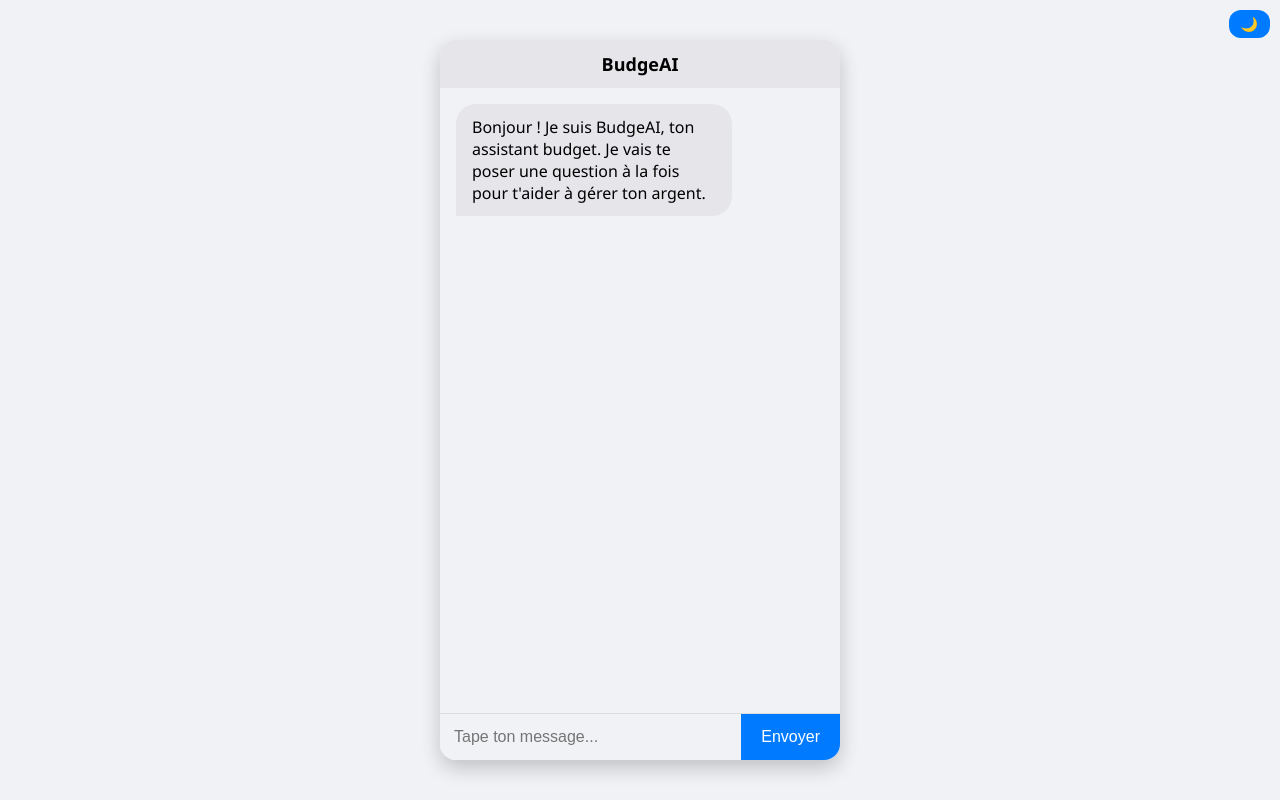
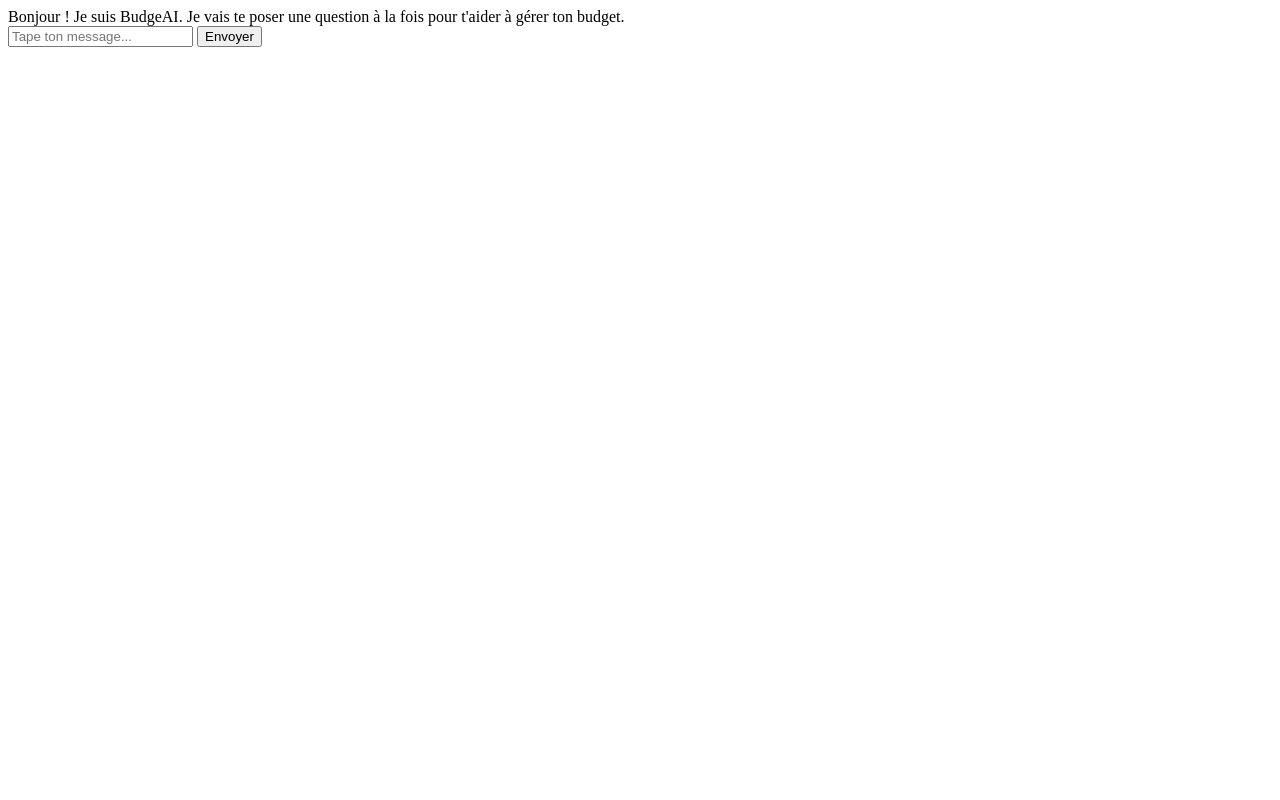
Before and after one commit to Fabianski28/BudgetAI, a website: page public/index.html in a window 1280 px wide. Drawn offline with Linux system fonts and the light colour scheme.

Commit message:
Update index.html

```diff
--- a/public/index.html
+++ b/public/index.html
@@ -1,185 +1,16 @@
-<!DOCTYPE html>
-<html lang="fr">
-<head>
-<meta charset="UTF-8">
-<title>BudgeAI</title>
-<meta name="viewport" content="width=device-width, initial-scale=1.0">
-<style>
-  :root {
-    --bg-light: #f0f2f5;
-    --bg-dark: #1e1e1e;
-    --text-light: #000;
-    --text-dark: #fff;
-    --user-color: #007bff;
-    --bot-color-light: #e5e5ea;
-    --bot-color-dark: #333;
-  }
-
-  [data-theme="light"] {
-    --bg: var(--bg-light);
-    --text: var(--text-light);
-    --bot-color: var(--bot-color-light);
-  }
-
-  [data-theme="dark"] {
-    --bg: var(--bg-dark);
-    --text: var(--text-dark);
-    --bot-color: var(--bot-color-dark);
-  }
-
-  * { box-sizing: border-box; }
-
-  body {
-    margin: 0;
-    font-family: 'Segoe UI', sans-serif;
-    background: var(--bg);
-    color: var(--text);
-    display: flex;
-    justify-content: center;
-    align-items: center;
-    height: 100vh;
-    transition: background 0.3s, color 0.3s;
-  }
-
-  #chat-container {
-    width: 100%;
-    max-width: 400px;
-    height: 90vh;
-    background: var(--bg);
-    border-radius: 16px;
-    display: flex;
-    flex-direction: column;
-    overflow: hidden;
-    box-shadow: 0 8px 20px rgba(0,0,0,0.2);
-  }
-
-  #header {
-    padding: 12px 16px;
-    background-color: var(--bot-color);
-    color: var(--text);
-    font-weight: bold;
-    font-size: 18px;
-    text-align: center;
-  }
-
-  #messages {
-    flex: 1;
-    padding: 16px;
-    display: flex;
-    flex-direction: column;
-    gap: 12px;
-    overflow-y: auto;
-  }
-
-  .message {
-    padding: 12px 16px;
-    border-radius: 20px;
-    max-width: 75%;
-    word-wrap: break-word;
-    opacity: 0;
-    transform: translateY(20px);
-    animation: slideIn 0.3s forwards;
-  }
-
-  @keyframes slideIn {
-    to { opacity: 1; transform: translateY(0); }
-  }
-
-  .user {
-    background-color: var(--user-color);
-    color: #fff;
-    align-self: flex-end;
-    border-bottom-right-radius: 0;
-  }
-
-  .bot {
-    background-color: var(--bot-color);
-    color: var(--text);
-    align-self: flex-start;
-    border-bottom-left-radius: 0;
-  }
-
-  .loading {
-    font-style: italic;
-    color: #555;
-  }
-
-  #input-container {
-    display: flex;
-    border-top: 1px solid #ddd;
-    background: var(--bg);
-  }
-
-  #userInput {
-    flex: 1;
-    border: none;
-    padding: 14px;
-    font-size: 16px;
-    outline: none;
-    background: var(--bg);
-    color: var(--text);
-    transition: background 0.3s, color 0.3s;
-  }
-
-  #sendBtn {
-    border: none;
-    background-color: var(--user-color);
-    color: #fff;
-    padding: 0 20px;
-    cursor: pointer;
-    font-size: 16px;
-    transition: background 0.2s;
-  }
-
-  #sendBtn:hover {
-    background-color: #0056b3;
-  }
-
-  #themeToggle {
-    position: absolute;
-    top: 10px;
-    right: 10px;
-    padding: 6px 12px;
-    cursor: pointer;
-    border-radius: 12px;
-    background: var(--user-color);
-    color: #fff;
-    font-size: 14px;
-    border: none;
-  }
-
-</style>
-</head>
-<body data-theme="light">
-  <button id="themeToggle">🌙</button>
-  <div id="chat-container">
-    <div id="header">BudgeAI</div>
 <div id="messages"></div>
 <div id="input-container">
   <input type="text" id="userInput" placeholder="Tape ton message..." />
   <button id="sendBtn">Envoyer</button>
 </div>
-  </div>
 
 <script>
-    const body = document.body;
-    const toggle = document.getElementById("themeToggle");
-    toggle.addEventListener("click", () => {
-      if(body.getAttribute("data-theme") === "light") {
-        body.setAttribute("data-theme", "dark");
-        toggle.textContent = "☀️";
-      } else {
-        body.setAttribute("data-theme", "light");
-        toggle.textContent = "🌙";
-      }
-    });
-
   const messagesDiv = document.getElementById("messages");
   const input = document.getElementById("userInput");
   const button = document.getElementById("sendBtn");
 
   let waiting = false;
-    let userData = { step: 0, revenue: 0, expenses: 0, debts: 0, goals: "" };
+  let userData = { step: 0 }; // suit l'étape côté serveur
 
   function addMessage(text, sender) {
     const div = document.createElement("div");
@@ -204,7 +35,6 @@
     messagesDiv.scrollTop = messagesDiv.scrollHeight;
 
     waiting = true;
-
     try {
       const response = await fetch("/chat", {
         method: "POST",
@@ -212,15 +42,14 @@
         body: JSON.stringify({ message: text, userData })
       });
 
-
       const data = await response.json();
       loadingDiv.remove();
       addMessage(data.reply, "bot");
 
-        userData.step = (userData.step || 0) + 1;
+      userData = data.userData; // mise à jour du step
 
     } catch(err) {
-        loadingDiv.textContent = "Erreur: impossible de contacter le serveur";
+      loadingDiv.textContent = "Erreur serveur";
     } finally {
       waiting = false;
       messagesDiv.scrollTop = messagesDiv.scrollHeight;
@@ -231,7 +60,5 @@
   input.addEventListener("keydown", e => { if(e.key === "Enter") sendMessage(); });
 
   // Message de bienvenue
-    addMessage("Bonjour ! Je suis BudgeAI, ton assistant budget. Je vais te poser une question à la fois pour t'aider à gérer ton argent.", "bot");
+  addMessage("Bonjour ! Je suis BudgeAI. Je vais te poser une question à la fois pour t'aider à gérer ton budget.", "bot");
 </script>
-</body>
-</html>
```
Lines whose indentation alone changed are shown as unchanged.
